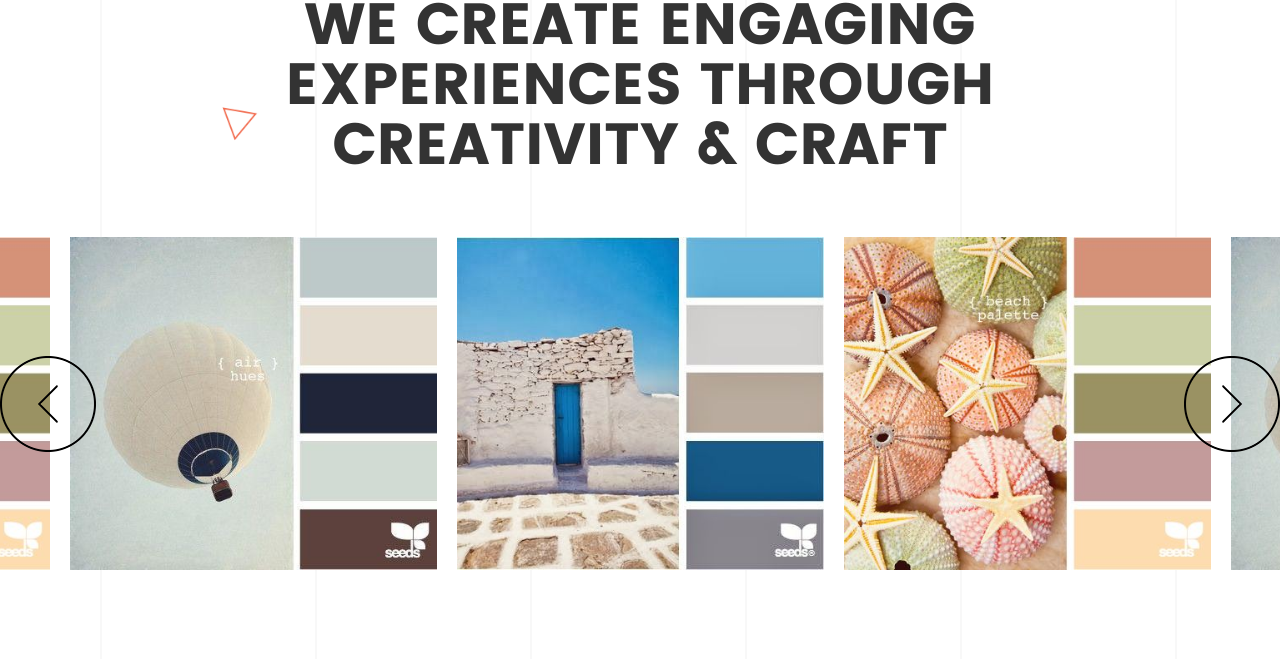
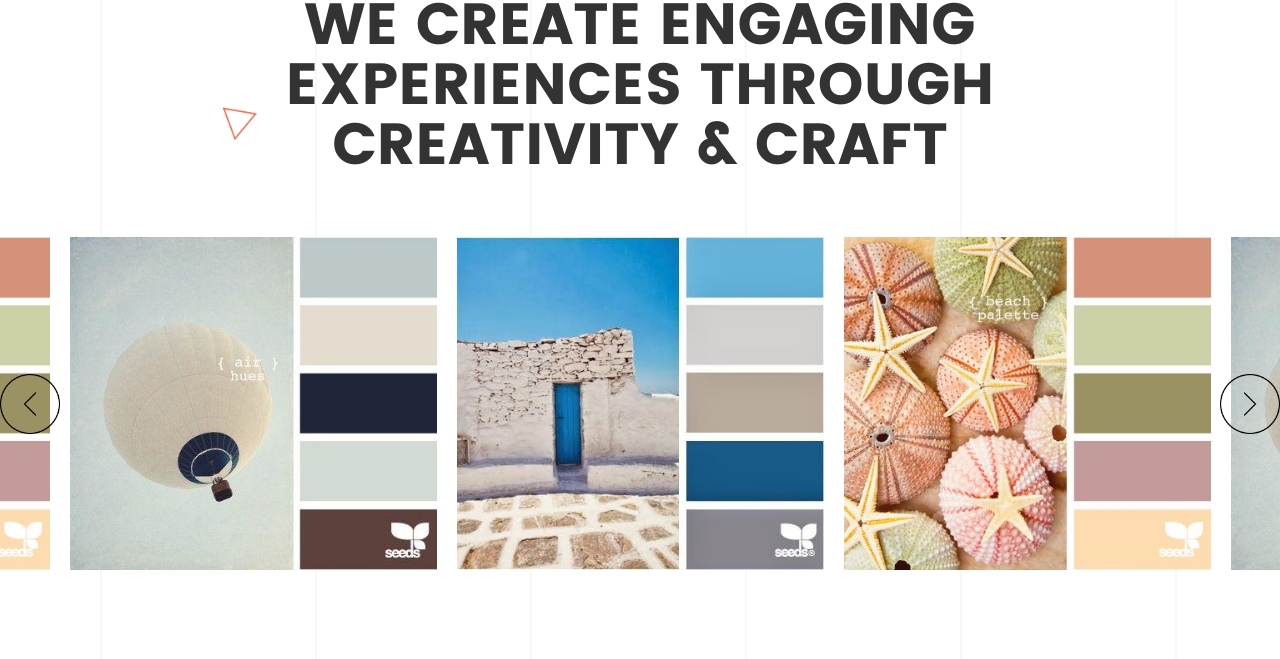
Before and after one commit to ayan-majumder/UNITY_WEB, a plain HTML site: page index.html in a window 1280 px wide. Shown: the part 1950-2609 px from the top of the page. Drawn offline with nearby package versions, Linux system fonts and the light colour scheme.

Commit message:
changed arrow size

```diff
--- a/style.css
+++ b/style.css
@@ -457,16 +457,18 @@ hr{
 .center .slick-next{
 
 	background-image: url("images/right.png");
-	width: 96px;
-	height: 96px;
+	width: 60px;
+	height: 60px;
+	background-size: cover;
 	right: 0px;
 	z-index: 1;
 }
 .center .slick-prev {
     left: 0px;
     background-image: url("images/left.png");
-    width: 96px;
-	height: 96px;
+    width: 60px;
+	height: 60px;
+	background-size: cover;
 	z-index: 1;
 }
 
```
